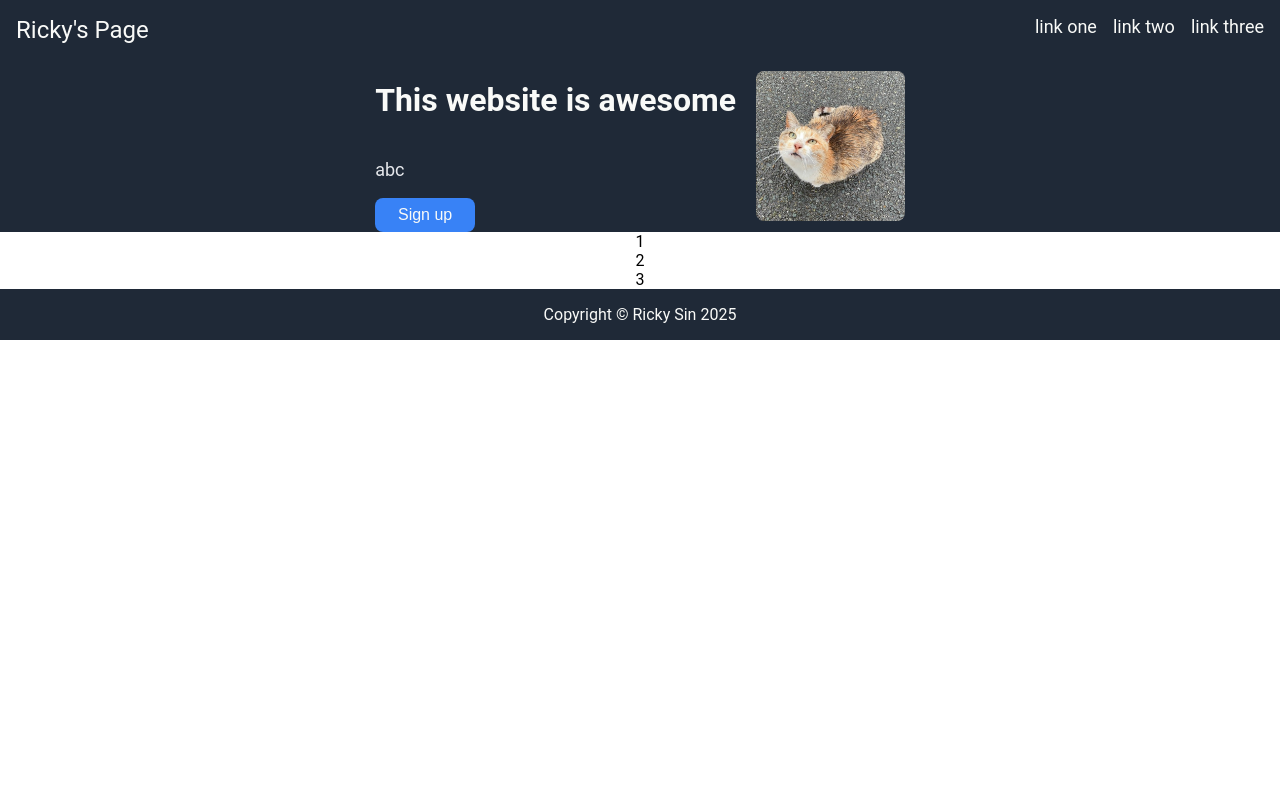
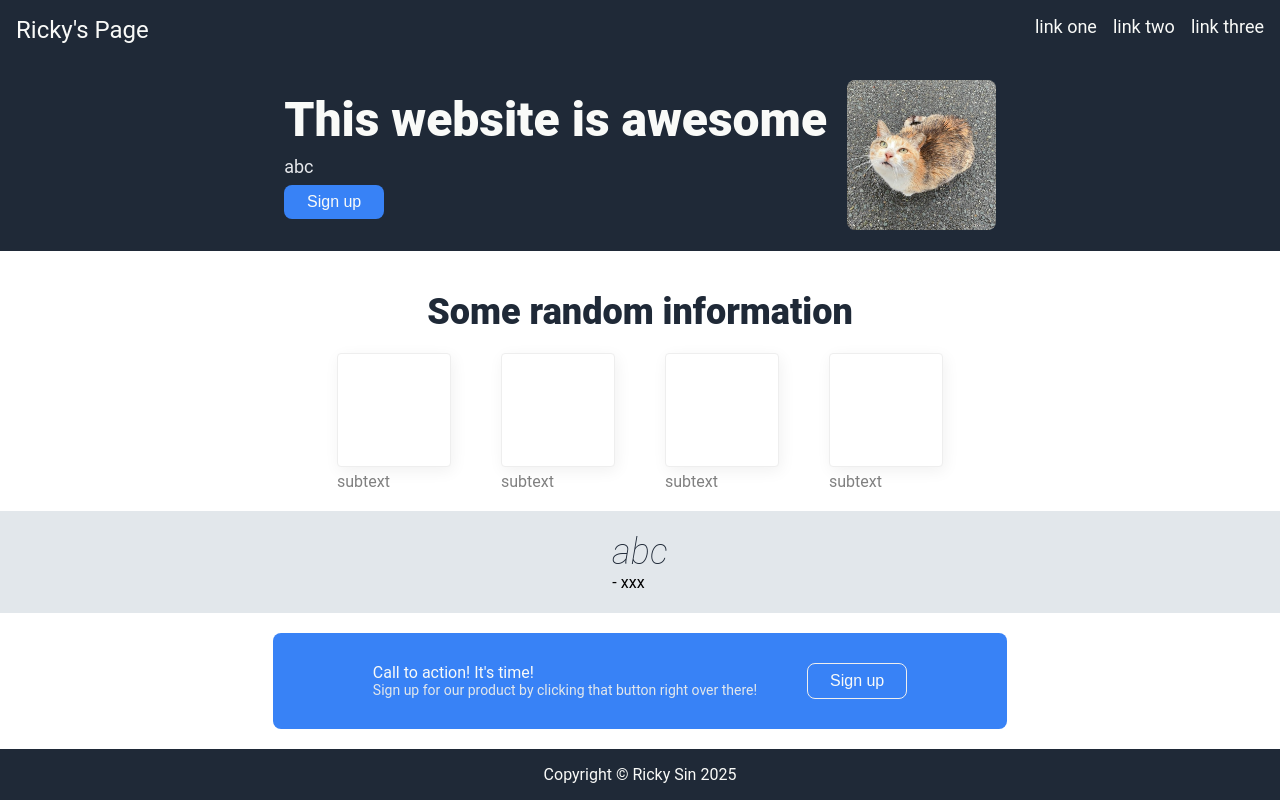
Before and after one commit to SYikRicky/personal-page, a plain HTML site: page pages/index.html in a window 1280 px wide. Drawn offline with Linux system fonts and the light colour scheme.

Commit message:
Finish the position where the content shows

```diff
--- a/pages/index.html
+++ b/pages/index.html
@@ -18,7 +18,7 @@
 
     </div>
 
-    <div class="main">
+    <div id="main">
         <div class="intro">
             <div class="text">
                 <h1>This website is awesome</h1>
@@ -30,9 +30,42 @@
                 <img src="../images/Cat.jpeg" alt="Cute Cat">
             </div>
         </div>
-        <div class="item 1">1</div>
-        <div class="item 2">2</div>
-        <div class="item 3">3</div>
+        <div class="item-1">
+            <div class="heading">Some random information</div>
+            <div class="content">
+                <div class="one">
+                    <div class= "box"></div>
+                    <div class="text">subtext</div>
+                </div>
+                <div class="two">
+                    <div class= "box"></div>
+                    <div class="text">subtext</div>
+                </div>
+                <div class="three">
+                    <div class= "box"></div>
+                    <div class="text">subtext</div>
+                </div>
+                <div class="four">
+                    <div class="box"></div>
+                    <div class="text">subtext</div>
+                </div>
+            </div>
+        </div>
+        <div class="item-2">
+            <div class="quote">
+                <div class="content">abc</div>
+                <div class="author">- xxx</div>
+            </div>
+        </div>
+        <div class="item-3">
+            <div class="box">
+                <div class="content">
+                    <div class="text">Call to action! It's time!</div>
+                    <div class="subtext">Sign up for our product by clicking that button right over there!</div>
+                </div>
+                <button>Sign up</button>
+            </div>
+        </div>
     </div>
 
     <div class="footer">
--- a/pages/styles.css
+++ b/pages/styles.css
@@ -1,7 +1,10 @@
+* {
+    margin: 0;
+    padding: 0;
+}
+
 body {
     font-family: Roboto, sans-serif;
-    margin: 0;
-    padding: 0;
     min-height: 100vh;
 
     display: flex;
@@ -18,8 +21,6 @@ a {
 ul {
     list-style: none;
     display: flex;
-    margin: 0;
-    padding: 0;
     gap: 16px;
 }
 
@@ -39,11 +40,18 @@ ul {
     font-size: 18px;
 }
 
-.main {
+#main {
     display: flex;
     flex-direction: column;
+    flex: 1 0 auto;
     align-items: center;
     justify-content: center;
+}
+
+h1 {
+    font-size: 48px;
+    color: #f9faf8;
+    font-weight: 900;
 }
 
 button {
@@ -77,6 +85,7 @@ button {
 .intro .text {
     display: flex;
     flex-direction: column;
+    gap: 8px;
 }
 
 .crop {
@@ -90,6 +99,93 @@ button {
     margin: -70px 0 0 -20px;
 }
 
+.item-1, .item-2, .item-3 {
+    display: flex;
+    flex-direction: column;
+    flex: 1;
+    justify-content: center;
+    align-items: center;
+    width: 100%;
+}
+
+.item-1 .heading {
+    font-size: 36px;
+    color: #1f2937;
+    font-weight: 900;
+    margin: 20px;
+}
+
+.item-1 .content {
+    display: flex;
+    gap: 50px;
+    /* justify-content: space-between; */
+}
+
+.item-1 .content .box {
+    border: 1px solid #eee;
+    box-shadow: 2px 4px 16px rgba(0,0,0,.06);
+    border-radius: 4px;
+    padding: 16px;
+    width: 80px;
+    height: 80px;
+    flex-shrink: 1;
+    background-color: white;
+    margin-bottom: 5px;
+}
+
+.item-1 .content .text {
+    color: gray;
+}
+
+.item-2 {
+    background: #e2e7eb;
+}
+
+.item-2 .quote {
+    display: flex;
+    flex-direction: column;
+}
+
+.item-2 .quote .content {
+    font-weight: lighter;
+    font-style: italic;
+    font-size: 36px;
+    color: #1f2937;
+}
+
+.item-3 {
+    display: flex;
+    flex: 1;
+    background: white;
+    color: #f9faf8;
+    gap: 20px;
+    align-items: center;
+    justify-content: center;
+
+}
+
+.item-3 .box {
+    display: flex;
+    background-color: #3882f6;
+    padding: 30px 100px;
+    border-radius: 8px;
+    gap: 50px;
+}
+
+.item-3 .box text {
+    font-size: larger;
+}
+
+.item-3 .box .subtext {
+    font-size: 14px;
+    color: #e2e7eb;
+}
+
+
+.item-3 .box button {
+    border: 1px solid #eee;
+}
+
 .footer {
     background: #1f2937;
     color: #f9faf8;
```
